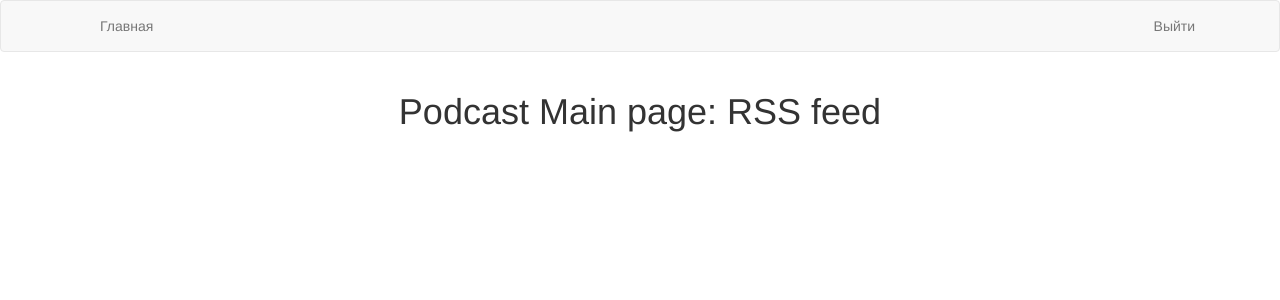
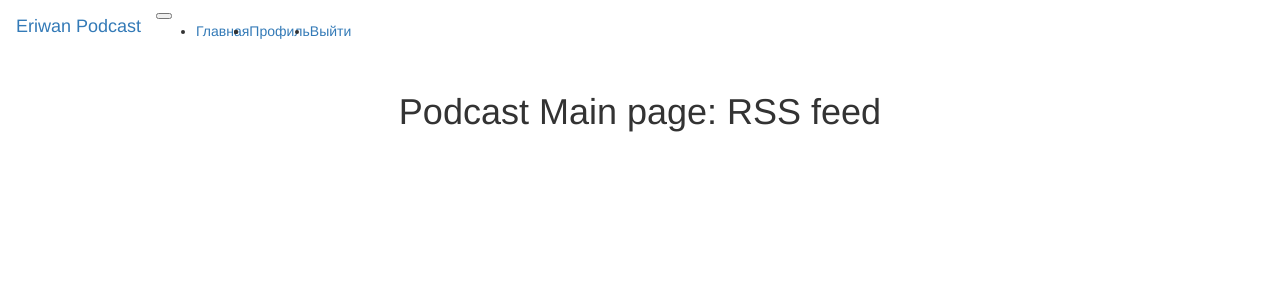
Before and after one commit to sphericalpm/eriwan, a Flask app: page / in a window 1280 px wide. Shown: the top 300 px of the page. Run offline with Flask 2, Linux system fonts and the light colour scheme; the visitor is signed in with stand-in values (Sample User, id 1); data comes from the database, SQL or seed files in the repository; some libraries are stand-ins or nearby versions.

Commit message:
Change base template to support boostrap4

```diff
--- a/app/templates/base.html
+++ b/app/templates/base.html
@@ -2,26 +2,44 @@
 {% block title %}
 {% if title %}{{ title }} - Eriwan{% else %}Eriwan Radio{% endif %}
 {% endblock %}
+
 {% block navbar %}
-<nav class="navbar navbar-default">
-    <div class="container">
-        <div class="collapse navbar-collapse" id="bs-example-navbar-collapse-1">
-            <ul class="nav navbar-nav">
-                <li><a href="{{ url_for('index') }}">Главная</a></li>
+
+<nav class="navbar navbar-expand-lg navbar-light bg-light">
+        <a class="navbar-brand" href="#">Eriwan Podcast</a>
+        <button class="navbar-toggler" type="button" data-toggle="collapse" data-target="#navbarSupportedContent" aria-controls="navbarSupportedContent" aria-expanded="false" aria-label="Toggle navigation">
+          <span class="navbar-toggler-icon"></span>
+        </button>
+
+        <div class="collapse navbar-collapse" id="navbarSupportedContent">
+          <ul class="navbar-nav mr-auto">
+            <li class="nav-item active">
+              <a class="nav-link" a href="{{ url_for('index') }}">Главная<span class="sr-only">(current)</span></a>
+            </li>
+            <li class="nav-item">
                 {% if current_user.is_admin %}
-                    <li><a href="{{ url_for('add_joke_template') }}">Добавить шутку</a></li>
+                <a class="nav-link" a href="{{ url_for('add_joke_template') }}">Добавить шутку</a>
                 {% endif %}
-            </ul>
-            <ul class="nav navbar-nav navbar-right">
+            </li>
+            <li class="nav-item">
+                    {% if current_user.is_authenticated %}
+                    <li>
+                        <a class="nav-link" href="{{ url_for('profile', username=current_user.username) }}"> Профиль</a>
+                    </li>
+                    {% endif %}
+            </li>
+            <li class="nav-item my-2 my-sm-0" >
                 {% if current_user.is_anonymous %}
-                <li><a href="{{ url_for('login') }}">Войти</a></li>
+                    <a class="nav-link" a href="{{ url_for('login') }}">Войти</a>
                 {% else %}
-                <li><a href="{{ url_for('logout') }}">Выйти</a></li>
+                    <a class="nav-link" href="{{ url_for('logout') }}">Выйти</a>
                 {% endif %}
-            </ul>
+            </li>
+
+          </ul>
         </div>
-    </div>
 </nav>
+
 {% endblock %}
 {% block content %}
 {% with messages = get_flashed_messages() %}
--- a/requirements.txt
+++ b/requirements.txt
@@ -1,6 +1,9 @@
 alembic==1.0.11
 Click==7.0
+dominate==2.4.0
 Flask==1.1.1
+Flask-Bootstrap==3.3.7.1
+Flask-Bootstrap4==4.0.2
 Flask-Login==0.4.1
 Flask-Migrate==2.5.2
 Flask-SQLAlchemy==2.4.0
@@ -9,10 +12,11 @@ itsdangerous==1.1.0
 Jinja2==2.10.1
 Mako==1.1.0
 MarkupSafe==1.1.1
+pydub==0.23.1
 python-dateutil==2.8.0
 python-editor==1.0.4
 six==1.12.0
 SQLAlchemy==1.3.7
+visitor==0.1.3
 Werkzeug==0.15.5
 WTForms==2.2.1
-pydub
```
Also changed, not shown: app/templates/includes/joke.html (deleted, +0 -8 lines), app/routes.py (line endings or trailing spaces).
